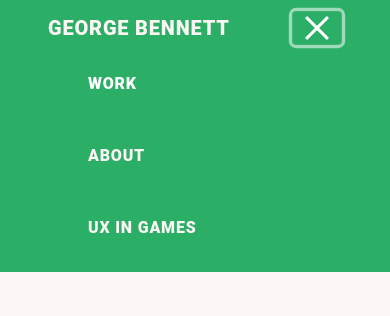
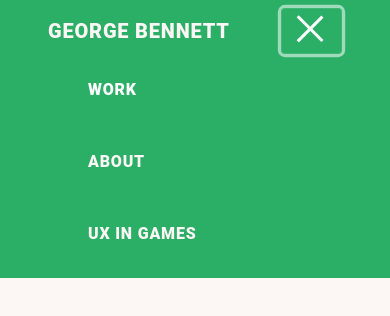
Before and after one commit to george-bennett/george-bennett.github.io, a plain HTML site: page index.html in a window 390 px wide. Both pictures are taken after a click on the button 314 px from the left and 28 px from the top of the page. Shown: the top 316 px of the page. Drawn offline with nearby package versions, Linux system fonts and the light colour scheme.

Commit message:
Updated burger menu

```diff
--- a/css/style.css
+++ b/css/style.css
@@ -439,3 +439,32 @@ width: 100%;
         padding-bottom: 0.5em;
     }
 }
+
+
+
+.burgerIcon {
+    display: inline-block;
+    cursor: pointer;
+}
+
+.bar1, .bar2, .bar3 {
+    width: 35px;
+    height: 3px;
+    background-color: white;
+    margin: 6px 0;
+    transition: 0.4s;
+}
+
+.change .bar1 {
+    -webkit-transform: rotate(-45deg) translate(-7px, 5px);
+    transform: rotate(-45deg) translate(-7px, 5px);
+}
+
+.change .bar2 {
+    opacity: 0;
+}
+
+.change .bar3 {
+    -webkit-transform: rotate(45deg) translate(-8px, -6px);
+    transform: rotate(45deg) translate(-8px, -6px);
+}
--- a/index.html
+++ b/index.html
@@ -26,9 +26,14 @@
         <nav class="navbar navbar-custom sticky-top navbar-expand-lg navbar-dark">
             <div class="container-fluid" id="navbarTextColor">
                 <a class="navbar-brand">GEORGE BENNETT</a>
-                <button class="navbar-toggler closed" type="button" id="burger_menu" data-bs-toggle="collapse" data-bs-target=".navbar-collapse">
-                 <!--<span class="navbar-toggler-icon"></span> -->
-                    <span><img src="images\burger_menu.png" id="burger_menu_img" class="closed"></span>
+                <button class="navbar-toggler" type="button" onclick="toggleMenu()" id="burger_menu" data-bs-toggle="collapse" data-bs-target=".navbar-collapse">
+                    <!--<span class="navbar-toggler-icon"></span> -->
+                    <!-- <span><img src="images\burger_menu.png" id="burger_menu_img" class="closed"></span>-->
+                    <div class="burgerIcon" id="bIcon">
+                        <div class="bar1"></div>
+                        <div class="bar2"></div>
+                        <div class="bar3"></div>
+                    </div>
                 </button>
                 <div class="collapse navbar-collapse" id="myNavbar">
                     <ul class="navbar-nav ml-auto">
--- a/script.js
+++ b/script.js
@@ -83,6 +83,7 @@ function showSection(name) {
             navBarWork.className += " active";
             navBarAbout.className = "nav-link";
             navBarUXGames.className = "nav-link";
+            toggleMenu();
         }
         else if (name === 'about') {
             getWorkSection.classList.remove('fadeIn');
@@ -99,6 +100,8 @@ function showSection(name) {
             navBarWork.className = "nav-link";
             navBarUXGames.className = "nav-link";
 
+            toggleMenu();
+
         }
         else if (name === 'uxGames') {
             getAboutSection.classList.remove('fadeIn');
@@ -113,7 +116,12 @@ function showSection(name) {
             navBarUXGames.className += " active";
             navBarWork.className = "nav-link";
             navBarAbout.className = "nav-link";
-        }
+
+            toggleMenu();
+
+
+    }
+
 }
 
 //Popstate history
@@ -127,10 +135,12 @@ window.onpopstate = function (event) {
 }
 
 //Burger menu
+const myNavbar = document.getElementById('myNavbar');
 const burgerMenu = document.getElementById('burger_menu');
 const burgerMenuImage = document.getElementById('burger_menu_img');
+/*
+burgerMenu.onclick = function () {
 
-burgerMenu.onclick = function () {
     if (burgerMenuImage.className === 'closed') {
         console.log("open menu");
         burgerMenuImage.src = '/images/close_menu.png';
@@ -143,22 +153,21 @@ burgerMenu.onclick = function () {
         burgerMenuImage.classList.remove('open');
         burgerMenuImage.classList.add('closed');
     }
+
 }
+*/
 
+function toggleMenu() {
+    document.getElementById('bIcon').classList.toggle("change");
+
+
+}
 /*
 //NAVIGATION BAR INTERACTIONS
 //work
 document.getElementById('workNav').onclick = function () {
-    //history.pushState(pageHistory, 'workPage', '/work');
 
-    getAboutSection.classList.remove('fadeIn');
-    getAboutSection.classList.add('hide');
 
-    getUXGamesSection.classList.remove('fadeIn');
-    getUXGamesSection.classList.add('hide');
-
-    getWorkSection.classList.remove('hide');
-    getWorkSection.classList.add('fadeIn');
 
     navBarWork.className += " active";
     navBarAbout.className = "nav-link";
@@ -167,16 +176,8 @@ document.getElementById('workNav').onclick = function () {
 
 //about
 document.getElementById('aboutNav').onclick = function () {
-   // history.pushState(pageHistory, 'aboutPage', '/about');
 
-    getWorkSection.classList.remove('fadeIn');
-    getWorkSection.classList.add('hide');
 
-    getUXGamesSection.classList.remove('fadeIn');
-    getUXGamesSection.classList.add('hide');
-
-    getAboutSection.classList.remove('hide');
-    getAboutSection.classList.add('fadeIn')
 
     navBarAbout.className += " active";
     navBarWork.className = "nav-link";
@@ -185,16 +186,6 @@ document.getElementById('aboutNav').onclick = function () {
 
 //ux
 document.getElementById('uxGamesNav').onclick = function () {
-   // history.pushState(pageHistory, 'uxInGamesPage', '/uxingames');
-
-    getAboutSection.classList.remove('fadeIn');
-    getAboutSection.classList.add('hide');
-
-    getWorkSection.classList.remove('fadeIn');
-    getWorkSection.classList.add('hide');
-
-    getUXGamesSection.classList.remove('hide');
-    getUXGamesSection.classList.add('fadeIn');
 
     navBarUXGames.className += " active";
     navBarWork.className = "nav-link";
```
